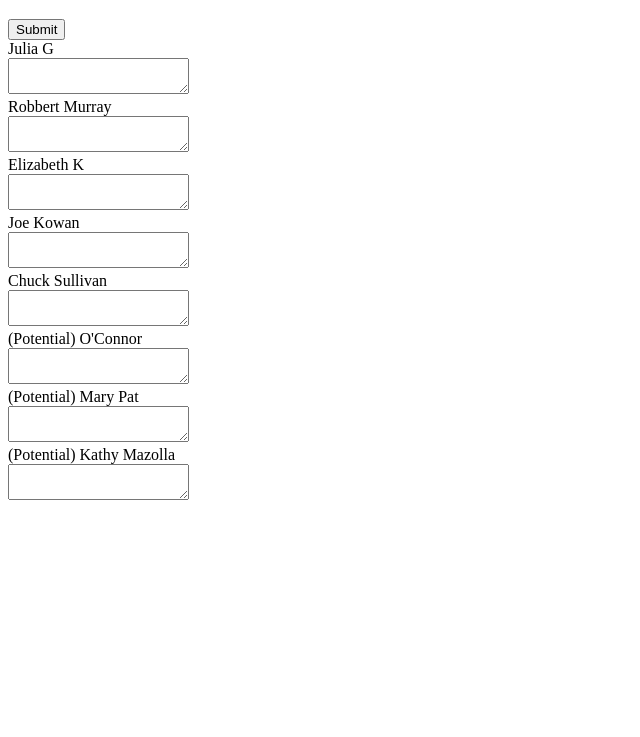
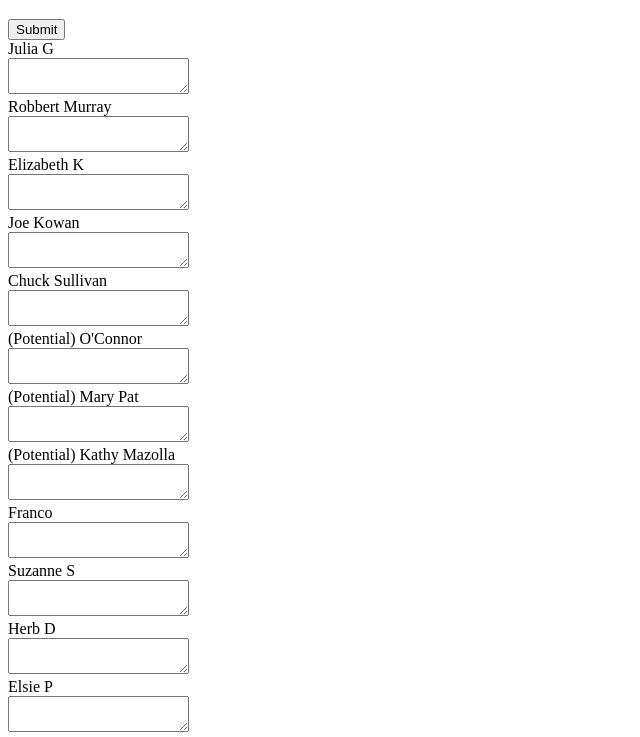
Before and after one commit to Jstillerman/SageAdviceLogger, an Electron app: page index.html in a window 800 px wide. Shown: the part 61-798 px from the top of the page, without its empty margins (0-640 px from the left). Drawn offline with nearby package versions, Linux system fonts and the light colour scheme; no server answers.

Commit message:
Added new people

```diff
--- a/index.html
+++ b/index.html
@@ -12,7 +12,7 @@
 
   <script>
     var settings = require('./settings')
-
+    var basePath = "/User/kathy/SAL/"
     var submit = require('./renderer.js')
     console.log(settings);
 
@@ -32,7 +32,7 @@
         if(el.element.value != ""){
           data.push({
             name: el.person.name,
-            file: el.person.file,
+            file: basePath + el.person.file,
             entry: el.element.value
           })
         }
--- a/settings.json
+++ b/settings.json
@@ -2,35 +2,63 @@
   "people": [
     {
       "name": "Julia G",
-      "file": "/Users/kathy/SAL/JuliaG.txt"
+      "file": "JuliaG.txt"
     },
     {
       "name": "Robbert Murray",
-      "file": "/Users/kathy/SAL/RobbertM.txt"
+      "file": "RobbertM.txt"
     },
     {
       "name": "Elizabeth K",
-      "file": "/Users/kathy/SAL/ElizabethK.txt"
+      "file": "ElizabethK.txt"
     },
     {
       "name": "Joe Kowan",
-      "file": "/Users/kathy/SAL/JoeK.txt"
+      "file": "JoeK.txt"
     },
     {
       "name": "Chuck Sullivan",
-      "file": "/Users/kathy/SAL/ChuckS"
+      "file": "ChuckS"
     },
     {
       "name": "(Potential) O'Connor",
-      "file": "/Users/kathy/SAL/OConnor.txt"
+      "file": "OConnor.txt"
     },
     {
       "name": "(Potential) Mary Pat",
-      "file": "/Users/kathy/SAL/MaryP.txt"
+      "file": "MaryP.txt"
     },
     {
       "name": "(Potential) Kathy Mazolla",
-      "file": "/Users/kathy/SAL/KathyM.txt"
+      "file": "KathyM.txt"
+    },
+    {
+      "name": "Franco",
+      "file": "Franco.txt"
+    },
+    {
+      "name": "Suzanne S",
+      "file": "SuzanneS.txt"
+    },
+    {
+      "name": "Herb D",
+      "file": "Herb.txt"
+    },
+    {
+      "name": "Elsie P",
+      "file": "Elsie P.txt"
+    },
+    {
+      "name": "Don M",
+      "file": "DonM.txt"
+    },
+    {
+      "name": "Person 1",
+      "file": "Person1.txt"
+    },
+    {
+      "name": "Person 2",
+      "file": "Person2.txt"
     }
   ]
 }
```
